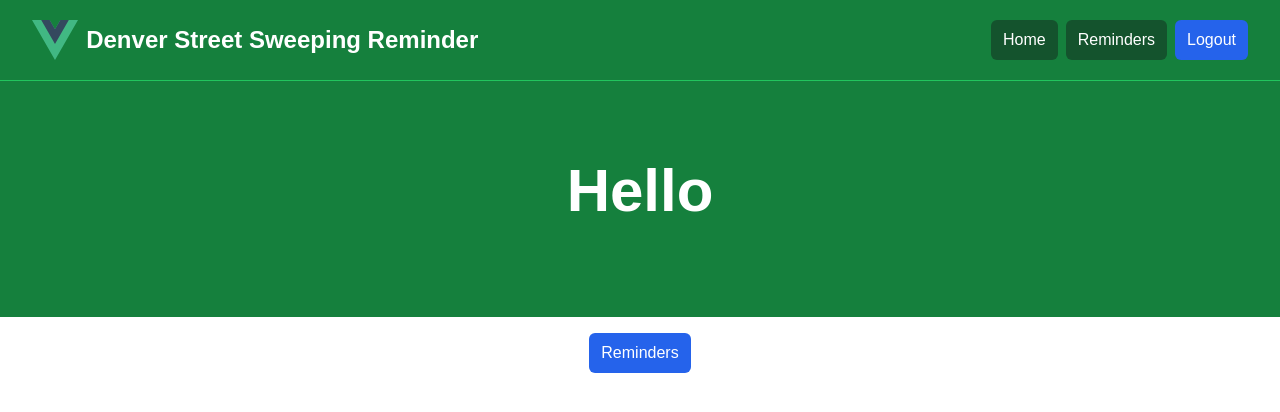
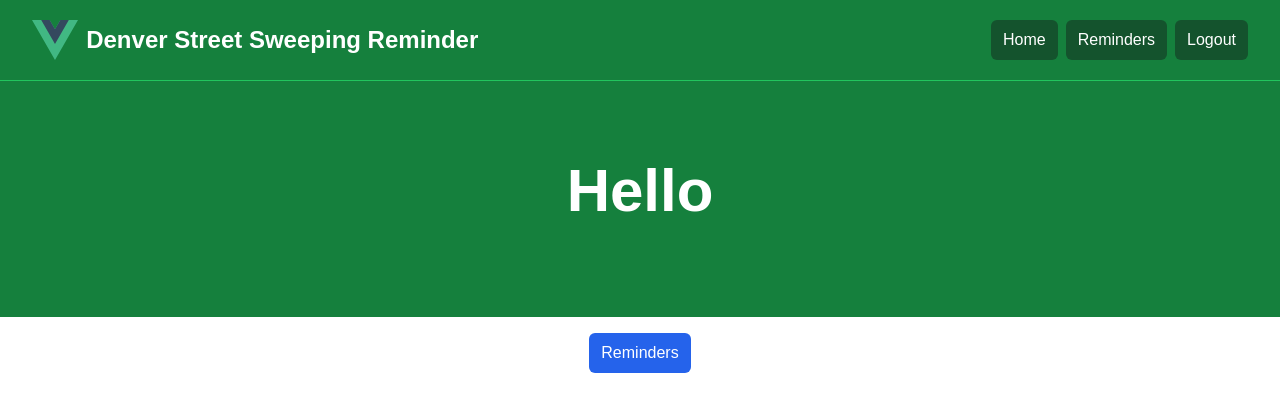
Before and after one commit to eldo88/StreetSweepingReminder, a Vue app in the folder street-sweeping-reminder-client-app/: page /main in a window 1280 px wide. Shown: the top 412 px of the page. Built offline with nearby package versions, Linux system fonts and the light colour scheme; sample sign-in values are in the browser's storage.

Commit message:
Updated logout button to match outher buttons

```diff
--- a/street-sweeping-reminder-client-app/src/components/NavBar.vue
+++ b/street-sweeping-reminder-client-app/src/components/NavBar.vue
@@ -40,7 +40,7 @@ function handleLogout() {
               <a
                 href="#"
                 @click.prevent="handleLogout"
-                class="text-white bg-blue-600 hover:bg-gray-900 hover:text-white rounded-md px-3 py-2"
+                class="text-white bg-green-900 hover:bg-gray-900 hover:text-white rounded-md px-3 py-2"
               >
                 Logout
               </a>
```
